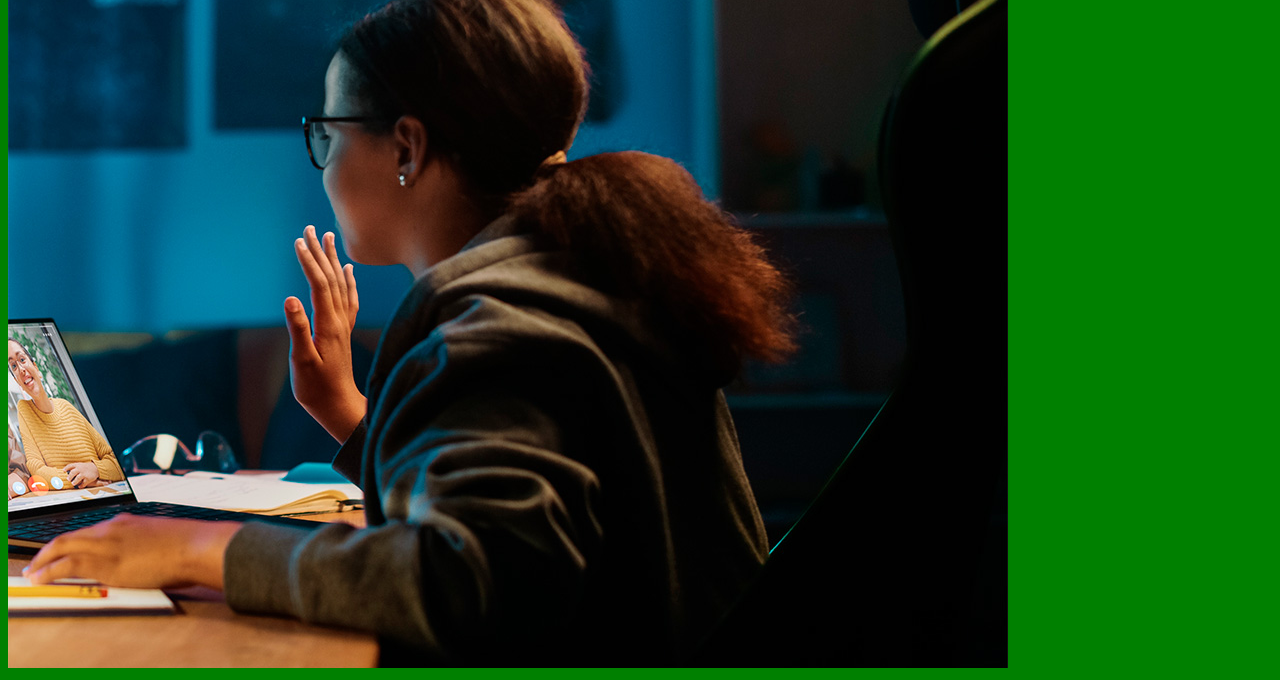
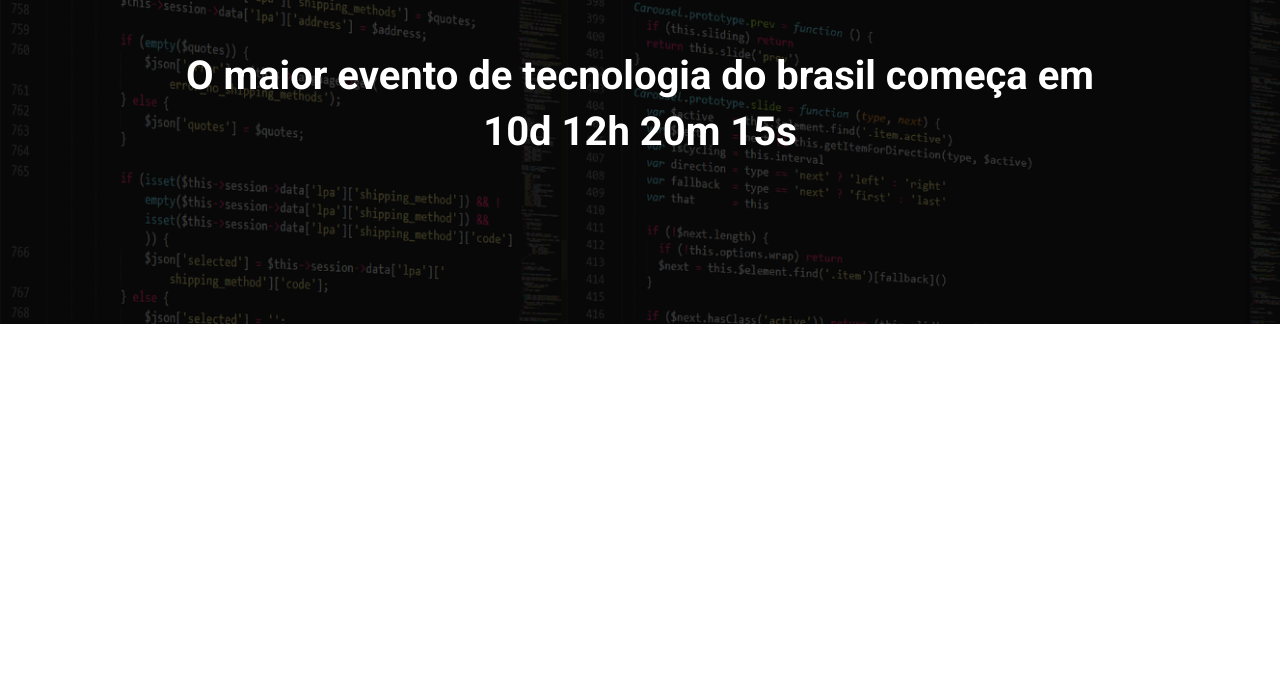
Before and after one commit to gabrielmirasebac/Ebac_tech_talks, a website built with Parcel: page src/index.html in a window 1280 px wide. Shown: the part 160-840 px from the top of the page. After the commit the page ends 800 px from the top, so only its background shows below. Built offline with nearby package versions, Linux system fonts and the light colour scheme.

Commit message:
criando o hero

```diff
--- a/src/index.html
+++ b/src/index.html
@@ -1,14 +1,28 @@
 <!DOCTYPE html>
-<html lang="en">
+<html lang="pt-BR">
 <head>
     <meta charset="UTF-8">
     <meta name="viewport" content="width=device-width, initial-scale=1.0">
-    <title>Document</title>
+    <title>Ebac Tech Talks</title>
+    <link rel="preconnect" href="https://fonts.googleapis.com">
+    <link rel="preconnect" href="https://fonts.gstatic.com" crossorigin>
+    <link href="https://fonts.googleapis.com/css2?family=Roboto:wght@400;700&display=swap" rel="stylesheet">
     <link rel="stylesheet" href="styles/main.scss">
 </head>
 <body>
-    <h1>ola teste</h1>
-    <img src="./images/backend.png" alt="">
+    <header class="hero">
+        <div class="container">
+            <img class="hero__logo" src="./images/ebac_logo.svg" alt="EBAC">
+            <p class="hero__text">
+                O maior evento de tecnologia do brasil começa em 10d 12h 20m 15s
+            </p>
+
+        </div>
+    </header>
+
+
+
+
     <script src="scripts/main.js"></script>
 </body>
 </html>
--- /dev/null
+++ b/src/styles/_hero.scss
@@ -0,0 +1,54 @@
+.hero{
+    padding-top: 64px;
+    padding-bottom: 100px;
+    background-image: url(../images/fundo.png);
+    background-repeat:no-repeat ;
+    background-size: cover ; //completar o tamanho do container
+    position: relative;
+
+    .container{
+        position: relative;
+    }
+
+    &::before{
+        position: absolute;
+        top: 0;
+        left: 0;
+        width: 100%;
+        height: 100%;
+        background-color: #000;
+        content: '';
+        opacity: 0.7;
+    }
+
+
+    &__text{
+        margin-top: 64px;
+        margin-bottom: 64px;
+        font-size: 40px;
+        line-height: 56px;
+
+        font-weight: 800;
+        text-align: center;
+    }
+
+    &__logo{
+        margin: 0 auto;
+        height: 80px;
+        display: block;
+    }
+
+    @media(max-width: 640px){
+        padding: 40px 0;
+
+        &__logo{
+            height: 40px;
+        }
+
+        &__text{
+            font-size: 22px;
+            line-height: 24px;
+            margin: 24px 0;;
+        }
+    }
+}
--- a/src/styles/main.scss
+++ b/src/styles/main.scss
@@ -1,3 +1,23 @@
-body{
-    background-color: green;
+@use 'hero';
+
+*{
+    margin: 0;
+    padding: 0;
+    box-sizing: border-box;
+    font-family: Roboto, sans-serif;
+    color: #fff;
 }
+
+.container{
+    max-width: 960px;
+    width: 100%;
+    margin: 0 auto;
+
+    @media(max-width: 640px){
+        max-width: 80%;
+    }
+
+    @media(max-width: 1024px){
+        max-width: 90%;
+    }
+}
```
